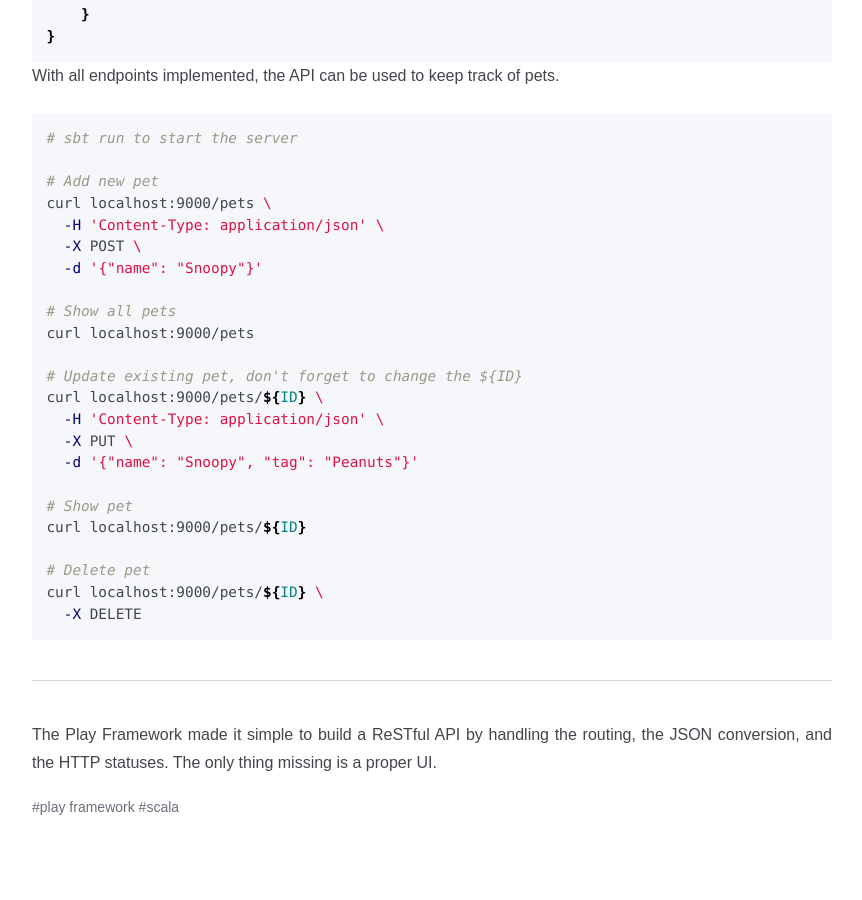
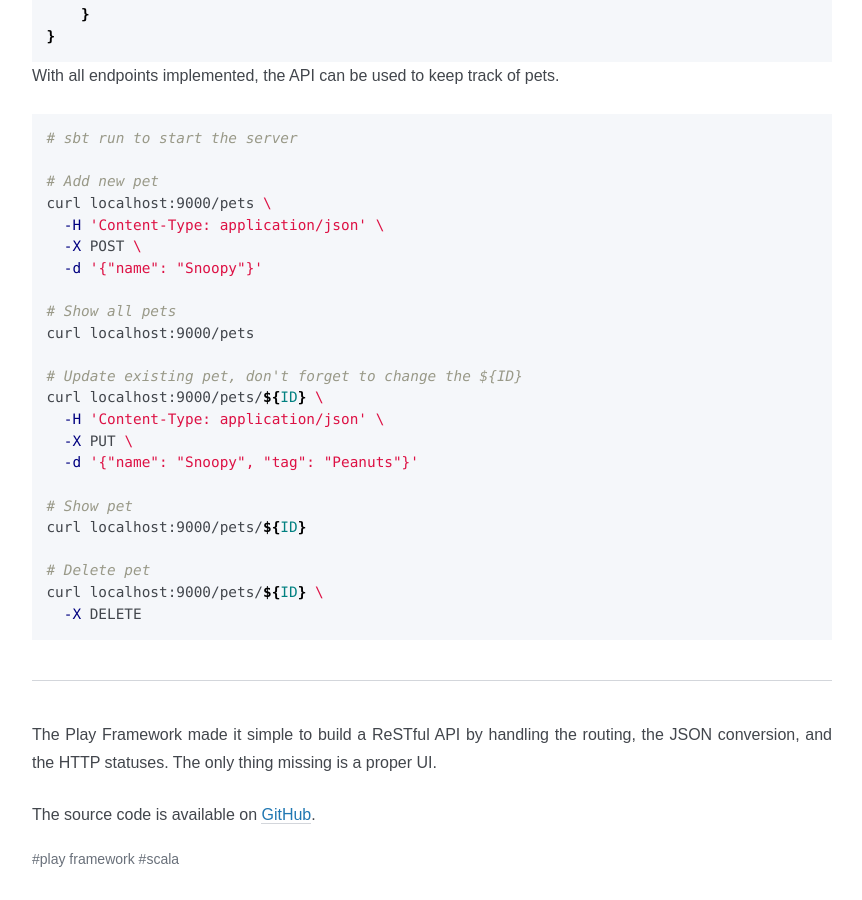
Before and after one commit to plippe/blog, a Jekyll site: the page built from _posts/2020-04-01-playing-with-scala-rest.md, in a window 1280 px wide and 900 px high, scrolled down 5561 px. Shown: the whole window, without its empty margins (208-1070 px from the left). Built offline with Jekyll 4.4.1, drawn with Linux system fonts in a browser that asks for light colours; before the commit the page ends 6409 px from its top, so only the background shows below that.

Commit message:
Add link to source code

```diff
--- a/_posts/2020-04-01-playing-with-scala-rest.md
+++ b/_posts/2020-04-01-playing-with-scala-rest.md
@@ -276,3 +276,5 @@ curl localhost:9000/pets/${ID} \
 ---
 
 The Play Framework made it simple to build a ReSTful API by handling the routing, the JSON conversion, and the HTTP statuses. The only thing missing is a proper UI.
+
+The source code is available on [GitHub](https://github.com/plippe/playing-with-scala-rest).
```
